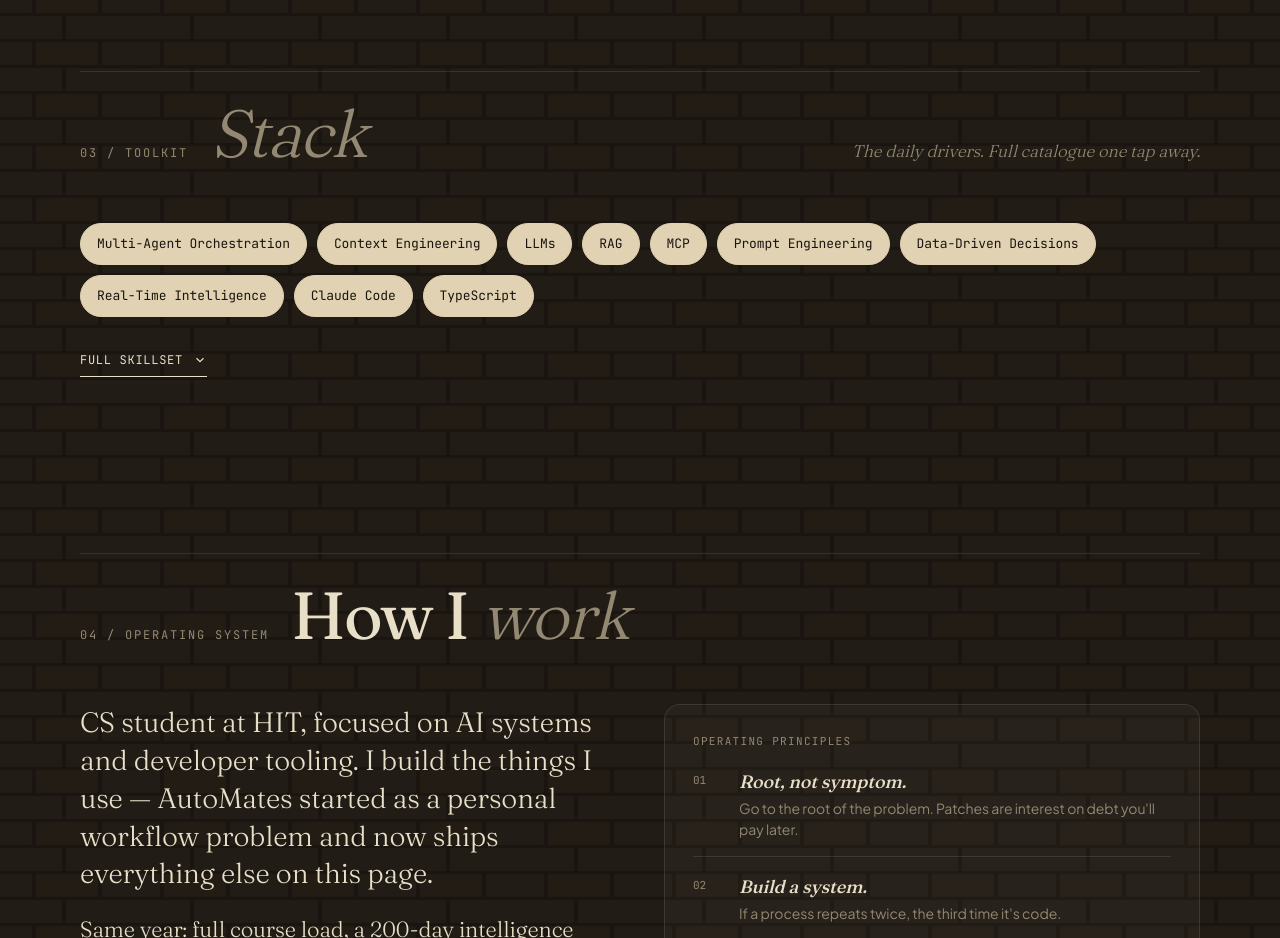
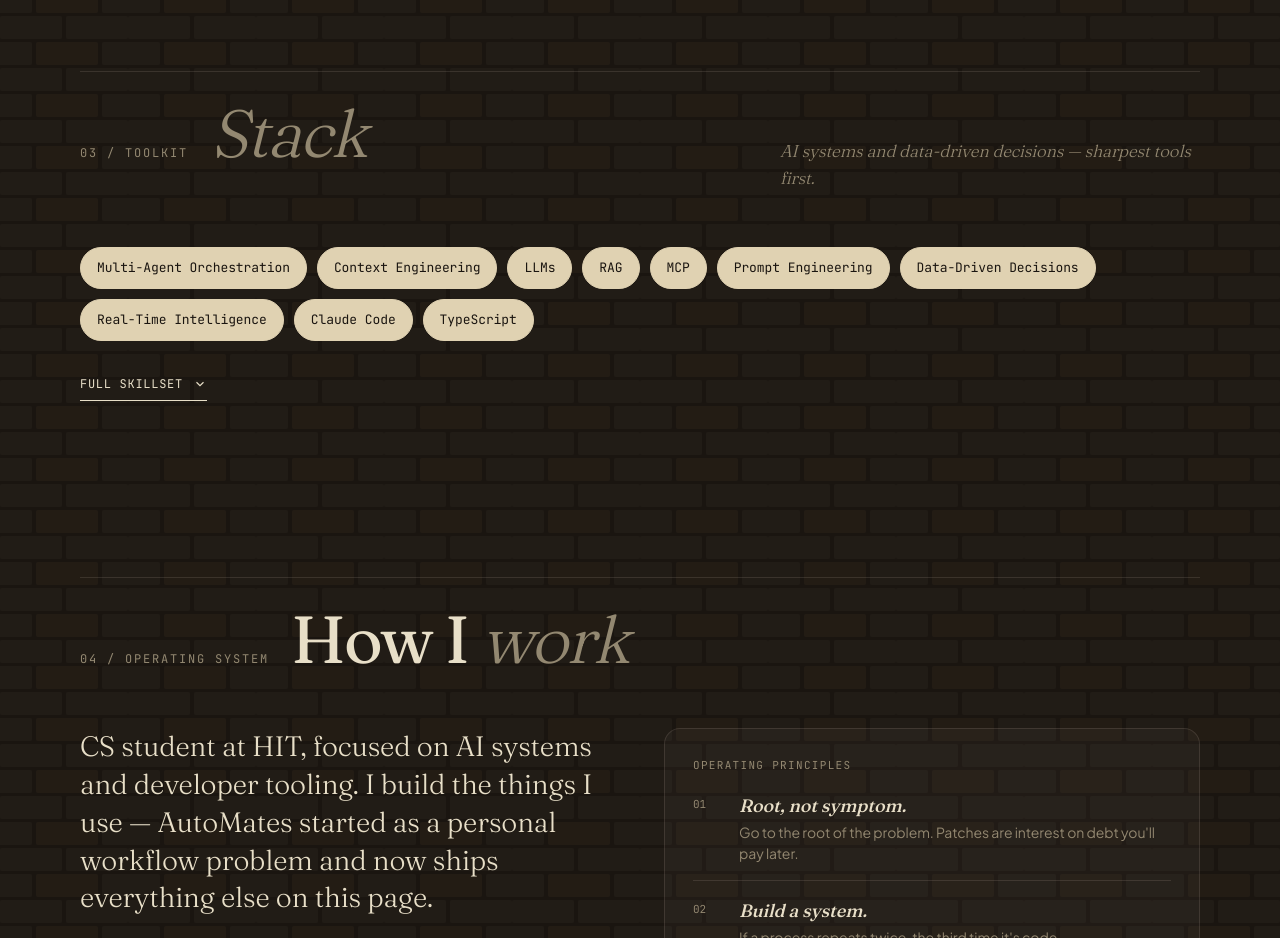
Before and after one commit to Nate-Vish/tailornate, a Next.js app: page / in a window 1280 px wide. Shown: the part 1960-2898 px from the top of the page. Built offline with nearby package versions, Linux system fonts and the light colour scheme.

Commit message:
Stack lead: AI and data first

```diff
--- a/components/sections/Stack.tsx
+++ b/components/sections/Stack.tsx
@@ -14,7 +14,9 @@ export default function Stack() {
           <h2 id="stack-heading" className="sec-ti">
             <em>Stack</em>
           </h2>
-          <p className="sec-lead">The daily drivers. Full catalogue one tap away.</p>
+          <p className="sec-lead">
+            AI systems and data-driven decisions — sharpest tools first.
+          </p>
         </div>
 
         <div className="pills">
```
